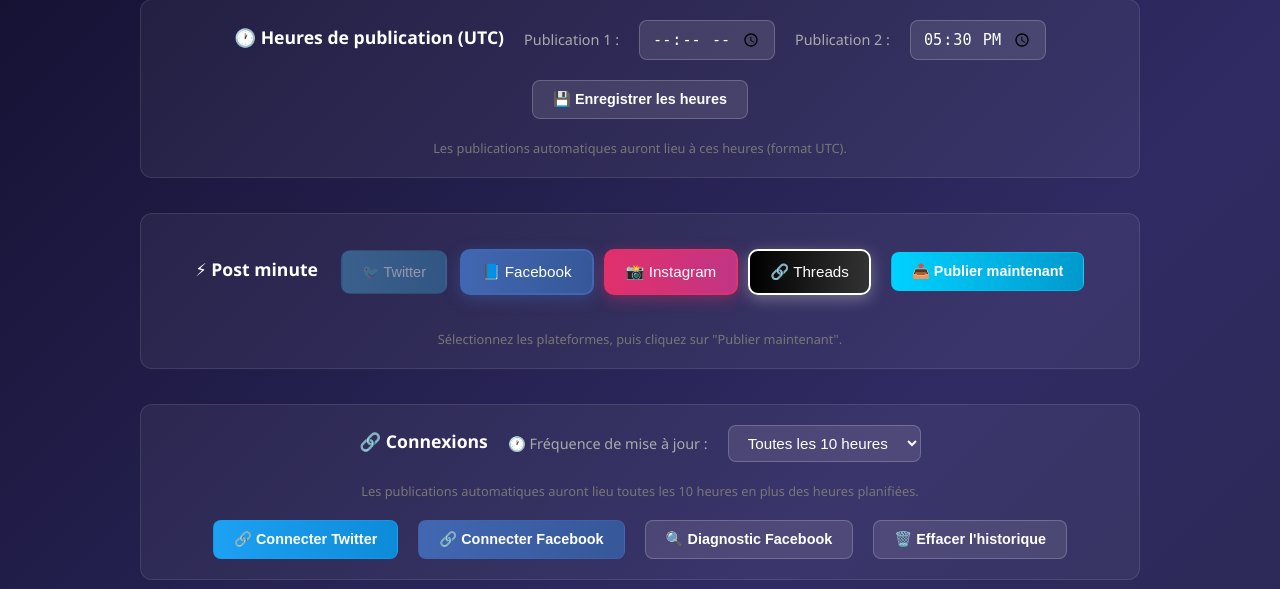
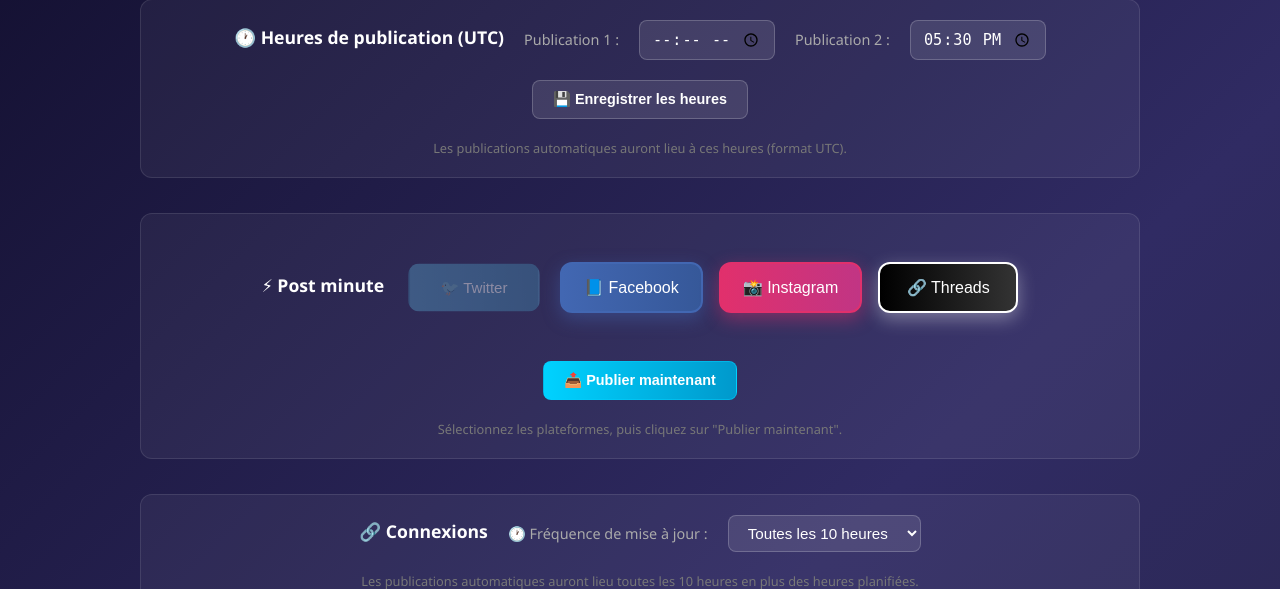
Before and after one commit to YaYouLeKyou/ia-tech-bot-poster-fb-insta-thread-twitter, a Flask app: template templates/index.html in a window 1280 px wide. Shown: the part 322-911 px from the top of the page. Run offline with Flask 3, Linux system fonts and the light colour scheme; the template is opened without the code that fills it: most values are stand-ins (such as "Sample title", 1, 10 or a date in 2020).

Commit message:
Amelioration loader et bouton Publier maintenant
- Correction bug NameError dans /api/tweet-now
- Loader plus visible avec bordure et fond
- Affichage progress API dans le loader
- Meilleur espacement et animation du loader

```diff
--- a/templates/index.html
+++ b/templates/index.html
@@ -406,54 +406,58 @@
 
         .network-toggles {
             display: flex;
-            gap: 10px;
+            gap: 16px;
             flex-wrap: wrap;
             justify-content: center;
-            margin: 15px 0;
+            margin: 18px 0;
+            padding: 10px 0;
         }
 
         .network-toggles .btn {
-            padding: 12px 20px;
-            font-size: 0.95rem;
-            border-radius: 10px;
+            padding: 14px 22px;
+            font-size: 1rem;
+            border-radius: 12px;
             border: 2px solid transparent;
             cursor: pointer;
             transition: all 0.2s;
             font-weight: 500;
-            opacity: 0.6;
-            transform: scale(0.98);
+            opacity: 0.55;
+            transform: scale(0.96);
+            min-width: 140px;
+            text-align: center;
         }
 
         .network-toggles .btn.active {
             opacity: 1;
             transform: scale(1);
-            box-shadow: 0 4px 15px rgba(0, 0, 0, 0.2);
+            box-shadow: 0 6px 18px rgba(0, 0, 0, 0.25);
+            border-color: currentColor;
         }
 
         .network-toggles .btn.inactive {
-            opacity: 0.5;
-            transform: scale(0.95);
-            filter: grayscale(40%);
+            opacity: 0.45;
+            transform: scale(0.94);
+            filter: grayscale(50%);
         }
 
         .network-toggles .btn-twitter.active {
             border-color: #1da1f2;
-            box-shadow: 0 4px 15px rgba(29, 161, 242, 0.4);
+            box-shadow: 0 6px 18px rgba(29, 161, 242, 0.45);
         }
 
         .network-toggles .btn-facebook.active {
             border-color: #4267b2;
-            box-shadow: 0 4px 15px rgba(66, 103, 178, 0.4);
+            box-shadow: 0 6px 18px rgba(66, 103, 178, 0.45);
         }
 
         .network-toggles .btn-instagram.active {
             border-color: #e1306c;
-            box-shadow: 0 4px 15px rgba(225, 48, 108, 0.4);
+            box-shadow: 0 6px 18px rgba(225, 48, 108, 0.45);
         }
 
         .network-toggles .btn-threads.active {
-            border-color: #fff;
-            box-shadow: 0 4px 15px rgba(255, 255, 255, 0.3);
+            border-color: #ffffff;
+            box-shadow: 0 6px 18px rgba(255, 255, 255, 0.35);
         }
 
         .btn-small {
@@ -557,20 +561,30 @@
         .loading {
             display: none;
             color: #00d2ff;
-            margin-top: 10px;
-            font-size: 0.9rem;
+            margin-top: 15px;
+            font-size: 1rem;
             align-items: center;
-            gap: 8px;
+            gap: 10px;
+            padding: 12px 16px;
+            background: rgba(0, 210, 255, 0.08);
+            border: 1px solid rgba(0, 210, 255, 0.25);
+            border-radius: 10px;
+            max-width: 600px;
+            margin-left: auto;
+            margin-right: auto;
+            text-align: center;
+            font-weight: 500;
         }
 
         .loading::before {
             content: '';
-            width: 16px;
-            height: 16px;
+            width: 18px;
+            height: 18px;
             border: 2px solid rgba(0, 210, 255, 0.3);
             border-top-color: #00d2ff;
             border-radius: 50%;
             animation: spin 1s linear infinite;
+            flex-shrink: 0;
         }
 
         @keyframes spin {
@@ -1161,7 +1175,7 @@
 
             const loading = document.getElementById('loading');
             if (loading) {
-                loading.style.display = 'block';
+                loading.style.display = 'flex';
                 const networkLabels = {
                     'twitter': '🐦 Envoi du post Twitter…',
                     'facebook': '📘 Envoi du post Facebook…',
@@ -1191,7 +1205,7 @@
                     }
                     setTimeout(() => {
                         if (loading) loading.style.display = 'none';
-                    }, 800);
+                    }, 1200);
                 } else if (loading) {
                     setTimeout(() => {
                         if (loading) loading.style.display = 'none';
```
